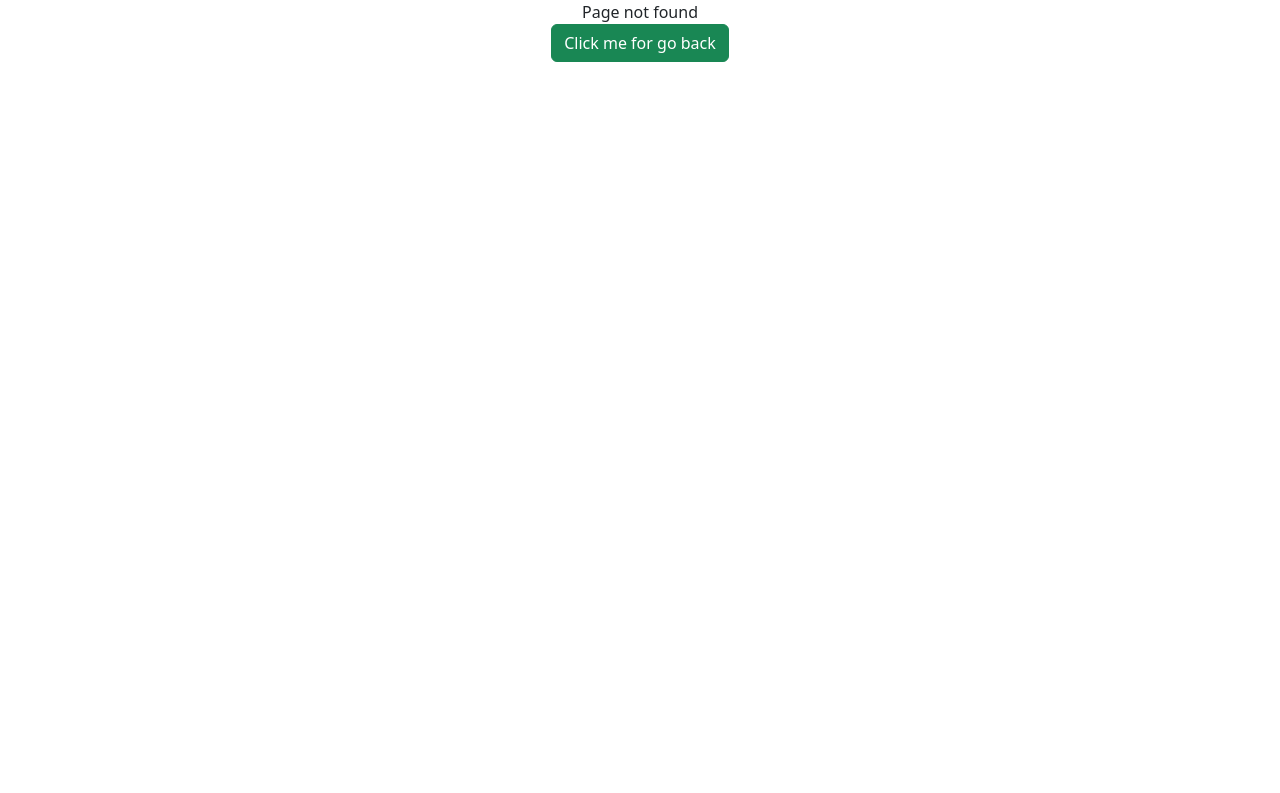
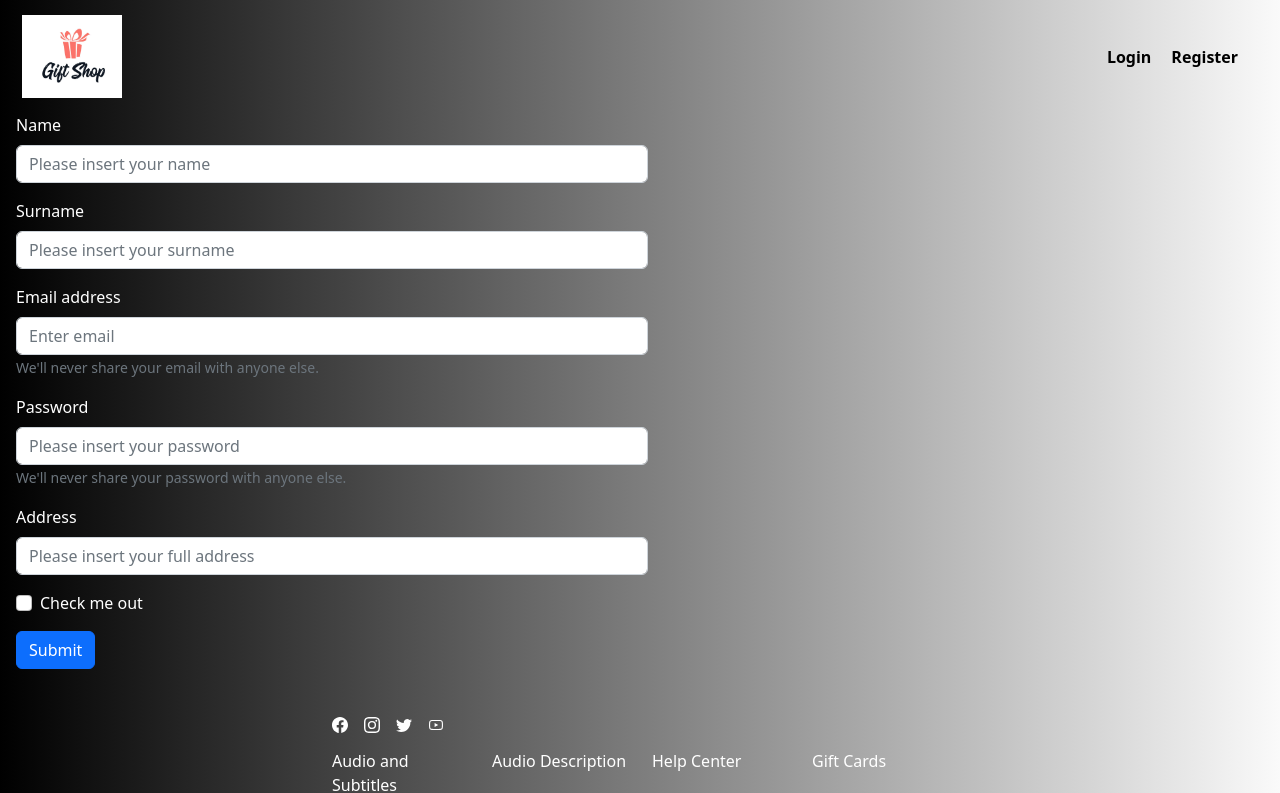
Before and after one commit to luqi2000/Capstone-Project-FrontEnd, a React (Create React App) app: page /register in a window 1280 px wide. Before the commit this address had no page. Shown: the top 793 px of the page. Built offline with nearby package versions, Linux system fonts and the light colour scheme.

Commit message:
added register form and route

```diff
--- a/src/App.css
+++ b/src/App.css
@@ -30,6 +30,10 @@
   background: linear-gradient(to right, black, rgb(250, 250, 250));
 }
 
+.LoginAndRegister {
+  background: linear-gradient(to right, black, rgb(250, 250, 250));
+}
+
 .custom-link {
   text-decoration: none;
   margin-right: 20px;
--- a/src/App.jsx
+++ b/src/App.jsx
@@ -4,6 +4,7 @@ import { BrowserRouter, Route, Routes } from "react-router-dom";
 import MainHome from "./components/MainHome";
 import NotFound from "./components/NotFound";
 import Login from "./components/Login";
+import Register from "./components/Register";
 
 function App() {
   return (
@@ -11,6 +12,7 @@ function App() {
       <Routes>
         <Route path="/" element={<MainHome />} />
         <Route path="/login" element={<Login />} />
+        <Route path="/register" element={<Register />} />
         <Route path="*" element={<NotFound />} />
       </Routes>
     </BrowserRouter>
--- a/src/components/Login.jsx
+++ b/src/components/Login.jsx
@@ -1,25 +1,31 @@
 import { Button, Form } from "react-bootstrap";
+import MyNavbar from "./MyNavbar";
+import Myfooter from "./Myfooter";
 
 const Login = () => (
-  <Form className="text-center">
-    <Form.Group className="mb-3" controlId="formBasicEmail">
-      <Form.Label>Email address</Form.Label>
+  <>
+    <MyNavbar />
+    <Form className="LoginAndRegister ps-3 pt-5">
+      <Form.Group className="mb-3 w-50" controlId="formBasicEmail">
+        <Form.Label className="text-white">Email address</Form.Label>
         <Form.Control type="email" placeholder="Enter email" />
         <Form.Text className="text-muted">We'll never share your email with anyone else.</Form.Text>
       </Form.Group>
 
-    <Form.Group className="mb-3" controlId="formBasicPassword">
-      <Form.Label>Password</Form.Label>
-      <Form.Control type="password" placeholder="Password" />
+      <Form.Group className="mb-3 w-50" controlId="formBasicPassword">
+        <Form.Label className="text-white">Password</Form.Label>
+        <Form.Control type="password" placeholder="Password" size="sm" />
       </Form.Group>
 
       <Form.Group className="mb-3" controlId="formBasicCheckbox">
-      <Form.Check type="checkbox" label="Check me out" />
+        <Form.Check className="text-white" type="checkbox" label="Check me out" />
       </Form.Group>
 
       <Button variant="primary" type="submit">
         Submit
       </Button>
     </Form>
+    <Myfooter />
+  </>
 );
 export default Login;
--- a/src/components/Myfooter.jsx
+++ b/src/components/Myfooter.jsx
@@ -4,7 +4,7 @@ import { AiOutlineYoutube } from "react-icons/ai";
 
 const Myfooter = () => {
   return (
-    <footer className="footer pt-5">
+    <footer className="footer pt-5 pb-5">
       <div className="container w-50">
         <Row>
           <div className="d-flex">
--- /dev/null
+++ b/src/components/Register.jsx
@@ -0,0 +1,49 @@
+import { Button, Form } from "react-bootstrap";
+import MyNavbar from "./MyNavbar";
+import Myfooter from "./Myfooter";
+
+const Register = () => {
+  return (
+    <>
+      <MyNavbar />
+      <Form className="LoginAndRegister ps-3">
+        <Form.Group className="mb-3 w-50" controlId="formBasicPassword">
+          <Form.Label className="text-white">Name</Form.Label>
+          <Form.Control type="text" placeholder="Please insert your name" />
+        </Form.Group>
+
+        <Form.Group className="mb-3 w-50" controlId="formBasicPassword">
+          <Form.Label className="text-white">Surname</Form.Label>
+          <Form.Control type="text" placeholder="Please insert your surname" />
+        </Form.Group>
+
+        <Form.Group className="mb-3 w-50" controlId="formBasicEmail">
+          <Form.Label className="text-white">Email address</Form.Label>
+          <Form.Control type="email" placeholder="Enter email" />
+          <Form.Text className="text-muted">We'll never share your email with anyone else.</Form.Text>
+        </Form.Group>
+
+        <Form.Group className="mb-3 w-50" controlId="formBasicPassword">
+          <Form.Label className="text-white">Password</Form.Label>
+          <Form.Control type="password" placeholder="Please insert your password" />
+          <Form.Text className="text-muted">We'll never share your password with anyone else.</Form.Text>
+        </Form.Group>
+
+        <Form.Group className="mb-3 w-50" controlId="formBasicPassword">
+          <Form.Label className="text-white">Address</Form.Label>
+          <Form.Control type="text" placeholder="Please insert your full address" />
+        </Form.Group>
+
+        <Form.Group className="mb-3 w-50" controlId="formBasicCheckbox">
+          <Form.Check type="checkbox" className="text-white" label="Check me out" />
+        </Form.Group>
+
+        <Button variant="primary" type="submit">
+          Submit
+        </Button>
+      </Form>
+      <Myfooter />
+    </>
+  );
+};
+export default Register;
```
Lines whose indentation alone changed are shown as unchanged.
